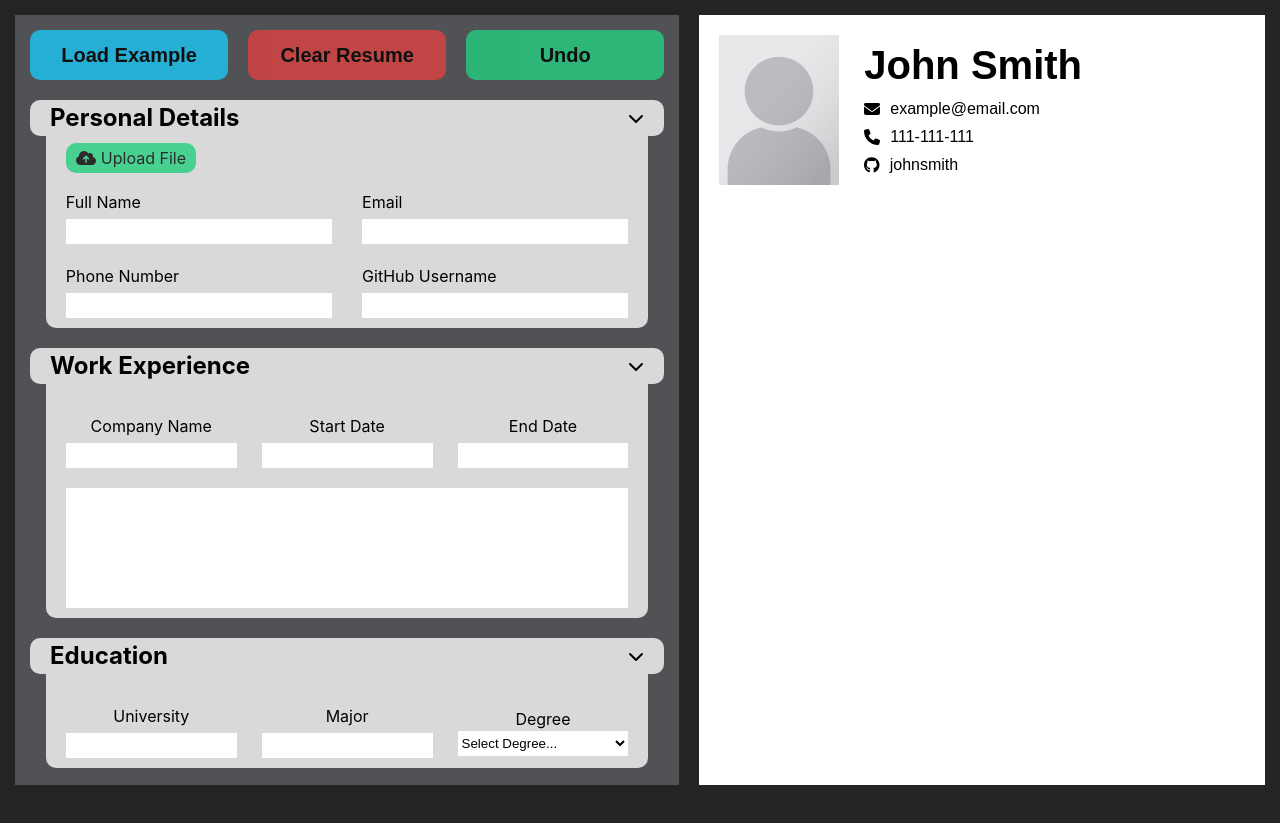
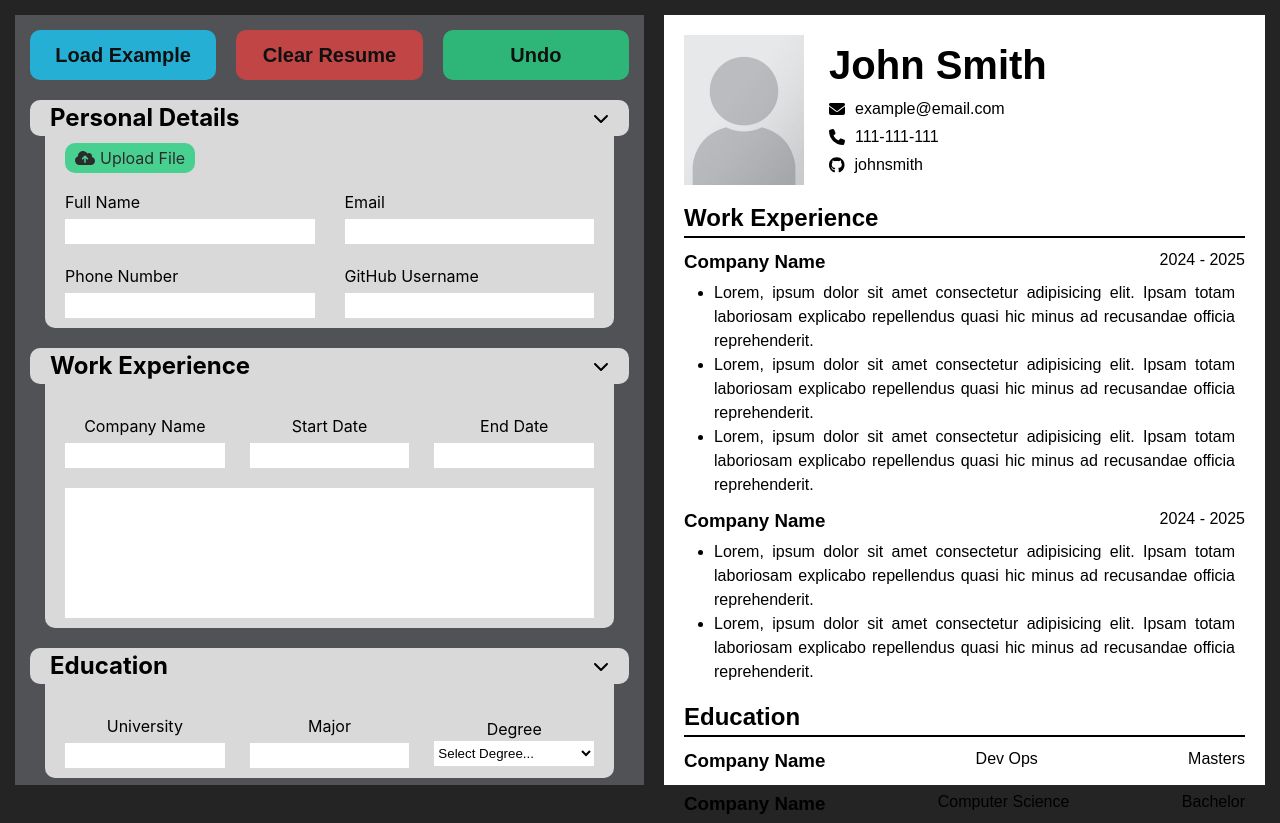
Before and after one commit to irakligudiashvili/cv-maker-react, a React (Vite) app: page / in a window 1280 px wide. Before the commit the page ends 800 px from the top, so only its background shows below. Built offline with nearby package versions, Linux system fonts and the light colour scheme.

Commit message:
added work experience and education section on cv preview

```diff
--- a/src/App.jsx
+++ b/src/App.jsx
@@ -26,7 +26,7 @@
 
   return (
     <div className='body'>
-      <Form onImageUpload={handleImageUpload} onFormDataChange={handleFormDataChange}/>
+      <Form onImageUpload={handleImageUpload} onFormDataChange={handleFormDataChange} />
       <CvPreview uploadedImage={uploadedImage} formData={formData} />
     </div>
   )
--- a/src/components/CvPreview.jsx
+++ b/src/components/CvPreview.jsx
@@ -28,6 +28,49 @@
                 </div>
             </div>
         </div>
+
+        <div className='cv__section'>
+            <h2 className='cv__section__header'>Work Experience</h2>
+            <div className='cv__section__content'>
+                <div className='cv__section__subheader'>
+                    <h3>Company Name</h3>
+                    <p>2024 - 2025</p>
+                </div>
+                <ul className='cv__section__ul'>
+                    <li>Lorem, ipsum dolor sit amet consectetur adipisicing elit. Ipsam totam laboriosam explicabo repellendus quasi hic minus ad recusandae officia reprehenderit.</li>
+                    <li>Lorem, ipsum dolor sit amet consectetur adipisicing elit. Ipsam totam laboriosam explicabo repellendus quasi hic minus ad recusandae officia reprehenderit.</li>
+                    <li>Lorem, ipsum dolor sit amet consectetur adipisicing elit. Ipsam totam laboriosam explicabo repellendus quasi hic minus ad recusandae officia reprehenderit.</li>
+                </ul>
+            </div>
+            <div className='cv__section__content'>
+                <div className='cv__section__subheader'>
+                    <h3>Company Name</h3>
+                    <p>2024 - 2025</p>
+                </div>
+                <ul className='cv__section__ul'>
+                    <li>Lorem, ipsum dolor sit amet consectetur adipisicing elit. Ipsam totam laboriosam explicabo repellendus quasi hic minus ad recusandae officia reprehenderit.</li>
+                    <li>Lorem, ipsum dolor sit amet consectetur adipisicing elit. Ipsam totam laboriosam explicabo repellendus quasi hic minus ad recusandae officia reprehenderit.</li>
+                </ul>
+            </div>
+        </div>
+
+        <div className='cv__section'>
+            <h2 className='cv__section__header'>Education</h2>
+            <div className='cv__section__content'>
+                <div className='cv__section__subheader'>
+                    <h3>Company Name</h3>
+                    <p>Dev Ops</p>
+                    <p>Masters</p>
+                </div>
+            </div>
+            <div className='cv__section__content'>
+                <div className='cv__section__subheader'>
+                    <h3>Company Name</h3>
+                    <p>Computer Science</p>
+                    <p>Bachelor</p>
+                </div>
+            </div>
+        </div>
     </div>
     </>)
 }
--- a/src/components/Form.jsx
+++ b/src/components/Form.jsx
@@ -3,7 +3,7 @@
 import FormSection from './partials/FormSection'
 import { faPlus } from '@fortawesome/free-solid-svg-icons'
 
-function Form({onImageUpload}){
+function Form({onImageUpload, onFormDataChange}){
     return (
     <form className='form'>
         <div className='form__button__wrapper'>
@@ -13,9 +13,9 @@
         </div>
 
         <div className='form__section'>
-            <FormSection title="Personal Details" personal={true} isRemovable={false} isDraggable={false} upload={true} onImageUpload={onImageUpload} />
-            <FormSection title="Work Experience" work={true} isRemovable={false} isDraggable={false} />
-            <FormSection title="Education" education={true} isRemovable={false} isDraggable={false} />
+            <FormSection onFormDataChange={onFormDataChange} title="Personal Details" personal={true} isRemovable={false} isDraggable={false} upload={true} onImageUpload={onImageUpload} />
+            <FormSection onFormDataChange={onFormDataChange} title="Work Experience" work={true} isRemovable={false} isDraggable={false} />
+            <FormSection onFormDataChange={onFormDataChange} title="Education" education={true} isRemovable={false} isDraggable={false} />
         </div>
 
         <button className='form__add'>
--- a/src/components/partials/FormSection.jsx
+++ b/src/components/partials/FormSection.jsx
@@ -88,15 +88,15 @@
                     <div className='content__container--triple'>
                         <div className='content__wrapper'>
                             <label className='content__label'>Company Name</label>
-                            <input className='content__input' />
+                            <input className='content__input' name='companyName' onChange={handleInputChange} />
                         </div>
                         <div className='content__wrapper'>
                             <label className='content__label'>Start Date</label>
-                            <input className='content__input' />
+                            <input className='content__input' name='startDate' onChange={handleInputChange} />
                         </div>
                         <div className='content__wrapper'>
                             <label className='content__label'>End Date</label>
-                            <input className='content__input' />
+                            <input className='content__input' name='endDate' onChange={handleInputChange} />
                         </div>
                     </div>
                     <textarea className='content__textArea' rows='8'></textarea>
--- a/src/styles/partials/FormSection.css
+++ b/src/styles/partials/FormSection.css
@@ -95,6 +95,7 @@
     outline: none;
 
     color: #000;
+    text-indent: 5px;
 }
 
 .hidden{
@@ -133,4 +134,37 @@
     outline: none;
 
     color: #000;
+
+    box-sizing: border-box;
+    padding: 5px;
 }
+
+.cv__section{
+    padding-top: 15px;
+}
+
+.cv__section__header{
+    border-bottom: #000 solid 2px;
+}
+
+.cv__section__content{
+    padding-top: 10px;
+}
+
+.cv__section__subheader{
+    display: flex;
+    justify-content: space-between;
+    padding-bottom: 5px;
+}
+
+.cv__section__ul{
+    box-sizing: border-box;
+    padding-left: 30px;
+    padding-right: 10px;
+    list-style-type: disc;
+}
+
+.cv__section__ul li{
+    text-align: justify;
+    text-justify: inter-word;
+}
```
